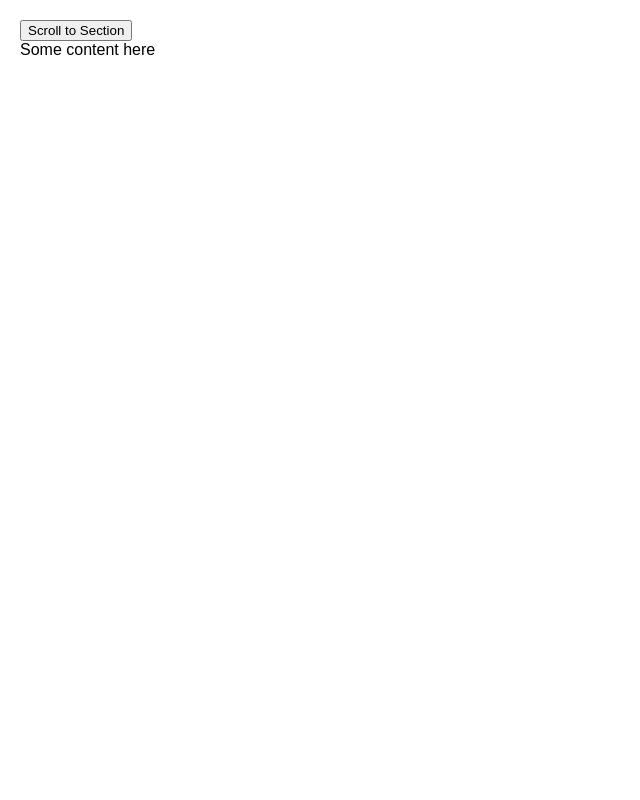
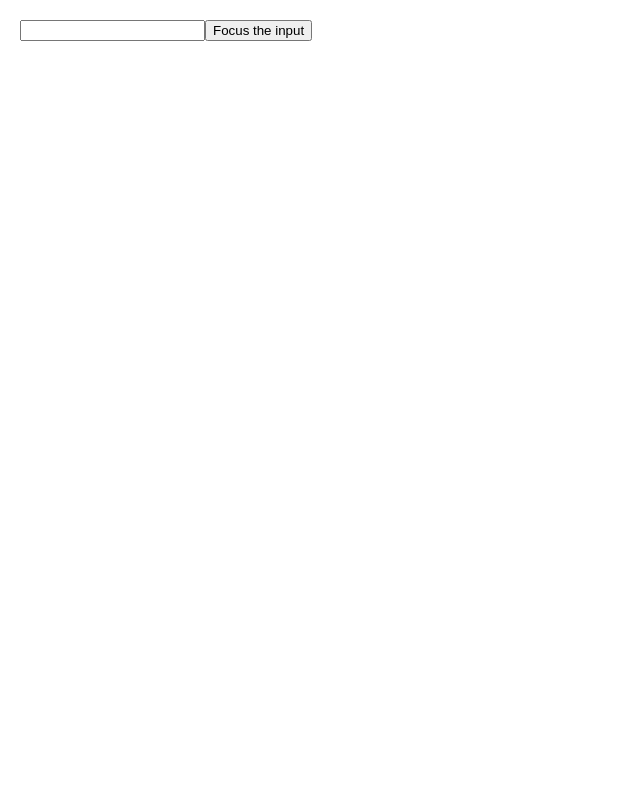
Before and after one commit to mehedihasanshohan/declaration-react, a React (Vite) app: page / in a window 1280 px wide. Shown: the top 800 px of the page, without its empty margins (0-640 px from the left). Built offline with nearby package versions, Linux system fonts and the light colour scheme.

Commit message:
forwardref and useimperativehandle

```diff
--- a/src/App.jsx
+++ b/src/App.jsx
@@ -11,6 +11,7 @@ import Travel from './component/Travel'
 import FocusInput from './component/FocusInput'
 import './style.css'
 import ScrollToSection from './component/Scrolling'
+import ForwardRef from './component/forwardRef'
 
 
 function App() {
@@ -28,7 +29,8 @@ function App() {
         {/* <Ref></Ref> */}
         {/* <Stopwatch></Stopwatch> */}
         {/* <FocusInput></FocusInput> */}
-        <ScrollToSection></ScrollToSection>
+        {/* <ScrollToSection></ScrollToSection> */}
+        <ForwardRef></ForwardRef>
     </>
   )
 }
--- /dev/null
+++ b/src/component/ForwardRef.jsx
@@ -0,0 +1,20 @@
+import { useRef } from "react";
+import MyInput from "./MyInput";
+
+
+export default function ForwardRef() {
+  const inputRef = useRef(null);
+
+  function handleClick() {
+    inputRef.current.focus();
+  }
+
+  return (
+    <>
+      <MyInput ref={inputRef} />
+      <button onClick={handleClick}>
+        Focus the input
+      </button>
+    </>
+  );
+}
--- /dev/null
+++ b/src/component/MyInput.jsx
@@ -0,0 +1,21 @@
+/* eslint-disable no-undef */
+/* eslint-disable react/display-name */
+import { useImperativeHandle, forwardRef,useRef } from "react";
+
+const MyInput = forwardRef((props, ref) => {
+  const realInputRef = useRef(null);
+
+  useImperativeHandle(ref, () => ({
+
+    focus() {
+      realInputRef.current.focus();
+    },
+  }));
+  return  (
+    <>
+    <input {...props} ref={realInputRef} />
+    </>
+  )
+});
+
+export default MyInput;
```
